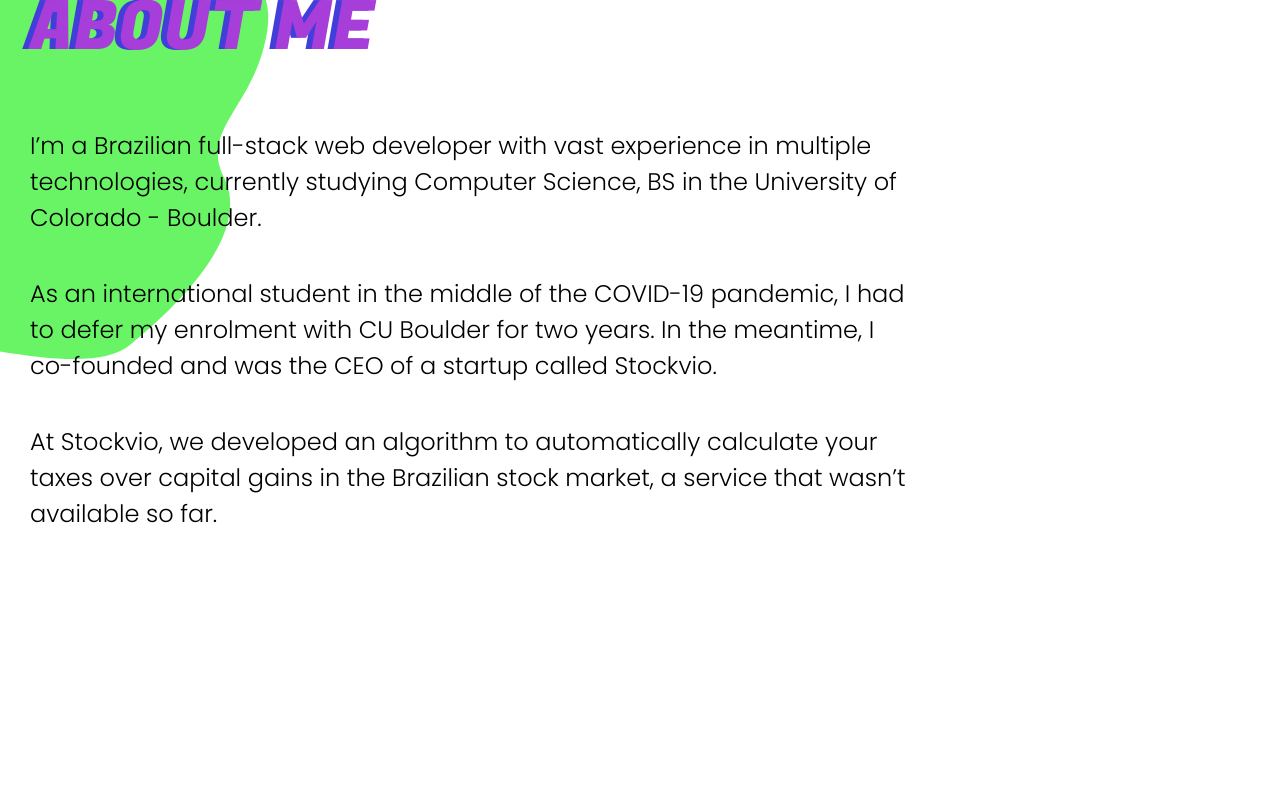
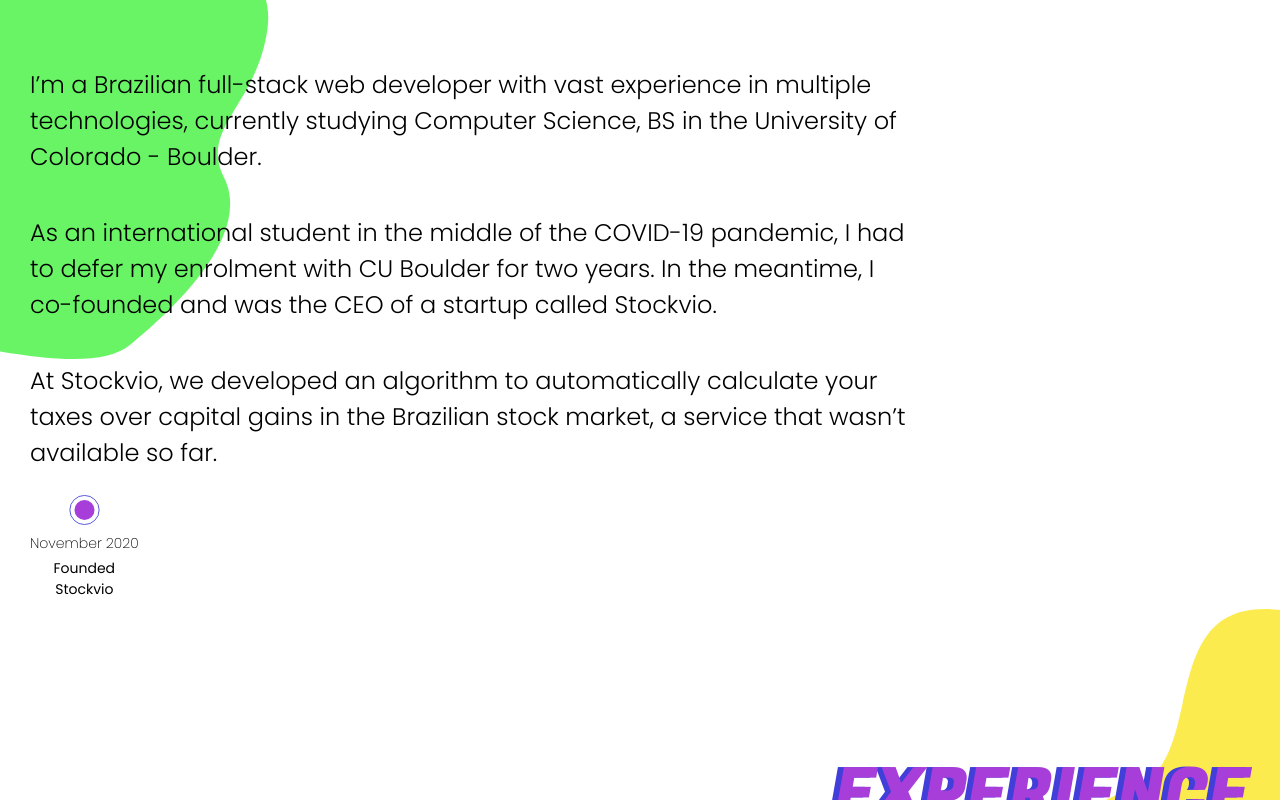
Before and after one commit to feRpicoral/picoral.me, a Next.js app in the folder apps/web/: page / in a window 1280 px wide. Shown: the part 822-1622 px from the top of the page. Before the commit the page ends 1378 px from the top, so only its background shows below. Built offline with nearby package versions, Linux system fonts and the light colour scheme.

Commit message:
feat: started implementing experience timeline

```diff
--- a/apps/web/src/components/about-me.component.tsx
+++ b/apps/web/src/components/about-me.component.tsx
@@ -45,7 +45,9 @@
         const el = ref.current;
         const offset = window.innerHeight - el.getBoundingClientRect().y;
 
-        el.style.paddingTop = `${offset}px`;
+        // TODO: Uncomment this and fix bug where scroll is added on top of current
+        //  scroll if the user refreshes the page
+        // el.style.paddingTop = `${offset}px`;
     }, []);
 
     return (
--- /dev/null
+++ b/apps/web/src/components/experience.component.tsx
@@ -0,0 +1,66 @@
+import Timeline from '@components/timeline.component';
+import { TimelineItem } from '@components/timeline-point.component';
+import ExperienceBlob from '@icons/blobs/experience.svg';
+import React from 'react';
+import styled from 'styled-components';
+
+import ContentWrapper from './content-wrapper.component';
+import SectionTitle from './section-title.component';
+
+const RelativeWrapper = styled.div`
+    //margin-top: -100px;
+    position: relative;
+`;
+
+const Blob = styled(ExperienceBlob)`
+    position: absolute;
+    z-index: -1;
+    right: 0;
+`;
+
+const Title = styled.div`
+    span {
+        margin-top: 250px;
+        float: right;
+    }
+`;
+const Experience: React.FC = () => {
+    const items: TimelineItem[] = [
+        {
+            date: new Date(2020, 10),
+            description: 'Founded\nStockvio'
+        },
+        {
+            date: new Date(2021, 5),
+            description: 'Joined Poatek'
+        },
+        {
+            date: new Date(2022, 1),
+            description: 'Stepped down as CEO of Stockvio'
+        },
+        {
+            date: new Date(2022, 5),
+            description: 'Left Poatek'
+        },
+        {
+            date: new Date(2022, 7),
+            description: 'Started studying at CU Boulder'
+        }
+    ];
+
+    return (
+        <RelativeWrapper>
+            <ContentWrapper>
+                <Title>
+                    <SectionTitle>Experience</SectionTitle>
+                </Title>
+
+                <Timeline items={items} />
+            </ContentWrapper>
+
+            <Blob />
+        </RelativeWrapper>
+    );
+};
+
+export default Experience;
--- /dev/null
+++ b/apps/web/src/components/timeline-point.component.tsx
@@ -0,0 +1,47 @@
+import Image from 'next/image';
+import React from 'react';
+import styled from 'styled-components';
+
+export interface TimelineItem {
+    date: Date;
+    description: string;
+}
+
+const Wrapper = styled.div`
+    display: inline-flex;
+    flex-direction: column;
+    text-align: center;
+`;
+
+const Month = styled.span`
+    ${props => props.theme.text.body.sm.xlight}
+    display: inline-block;
+    margin: 8px 0 4px 0;
+`;
+
+const Description = styled.span`
+    ${props => props.theme.text.body.sm.regular}
+    display: inline-block;
+    white-space: pre-line;
+`;
+
+const TimelinePoint: React.FC<{ item: TimelineItem }> = ({ item }) => {
+    const month = item.date.toLocaleString('en-us', { month: 'long' });
+
+    return (
+        <Wrapper>
+            <Image
+                src={'/timeline-point.svg'}
+                width={30}
+                height={30}
+                alt={''}
+            />
+            <Month>
+                {month} {item.date.getFullYear()}
+            </Month>
+            <Description>{item.description}</Description>
+        </Wrapper>
+    );
+};
+
+export default TimelinePoint;
--- /dev/null
+++ b/apps/web/src/components/timeline.component.tsx
@@ -0,0 +1,12 @@
+import TimelinePoint, {
+    TimelineItem
+} from '@components/timeline-point.component';
+import React from 'react';
+
+const Timeline: React.FC<{ items: TimelineItem[] }> = ({ items }) => {
+    const x = 1;
+
+    return <TimelinePoint item={items[0]} />;
+};
+
+export default Timeline;
--- a/apps/web/src/pages/index.tsx
+++ b/apps/web/src/pages/index.tsx
@@ -1,4 +1,5 @@
 import AboutMe from '@components/about-me.component';
+import Experience from '@components/experience.component';
 import Home from '@components/home.component';
 import { NextPage } from 'next';
 import Head from 'next/head';
@@ -11,6 +12,7 @@
 
         <Home />
         <AboutMe />
+        <Experience />
     </>
 );
 
```
Also changed, not shown: apps/web/src/pages/_middleware.ts (+7 -1 lines), apps/web/public/timeline-point.svg (added), 1 other file (tests, documents, lock files or other folders).
